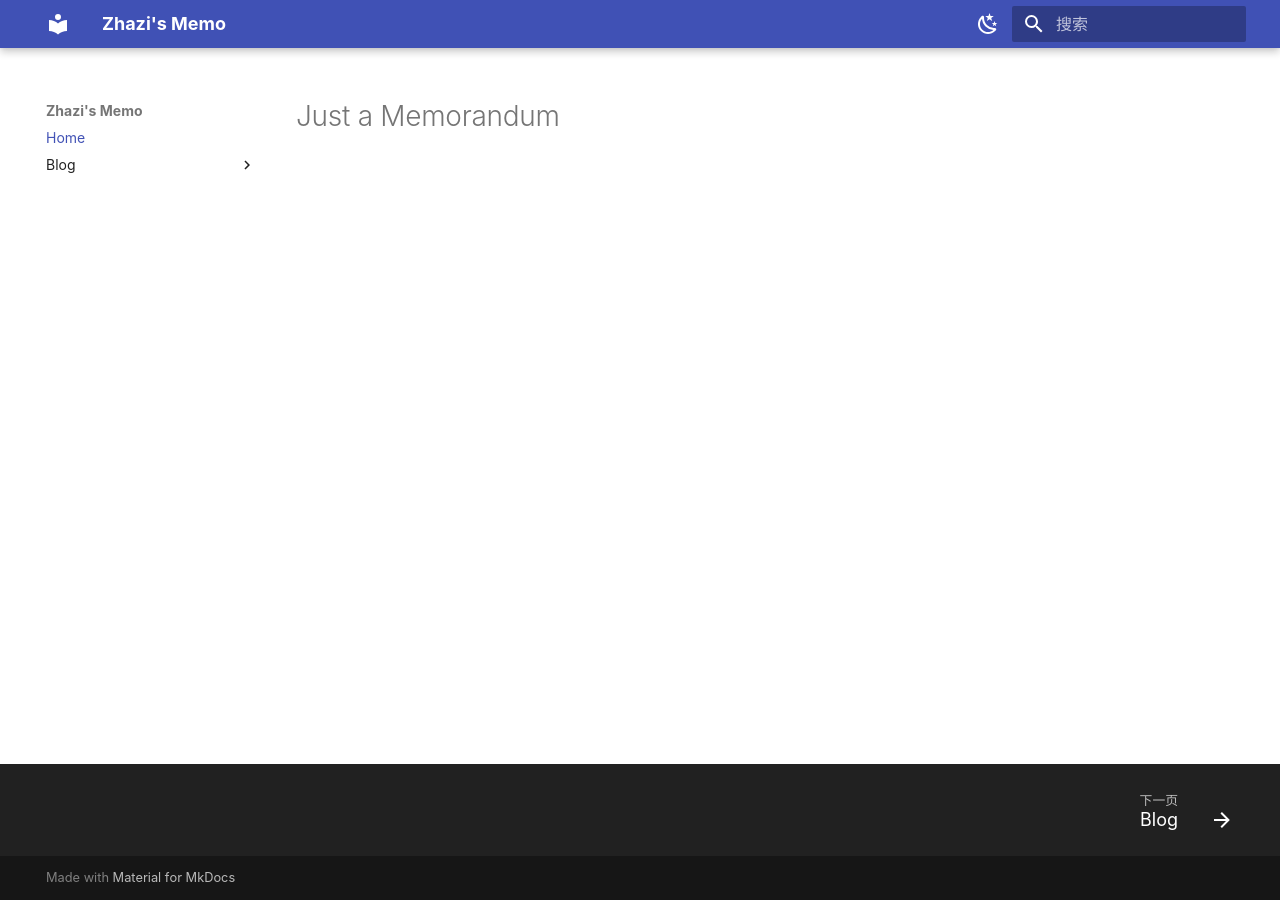
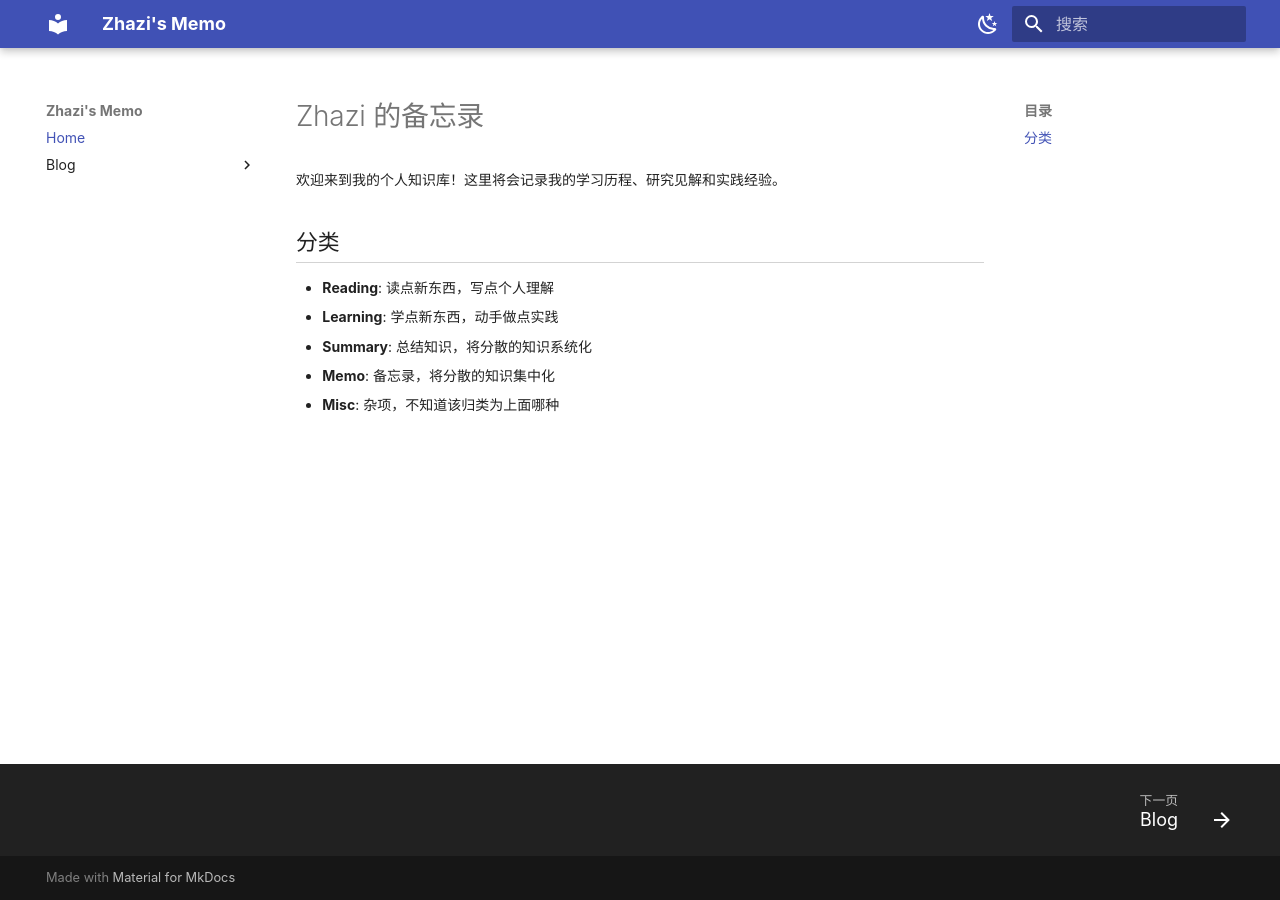
Before and after one commit to the-full/the-full.github.io, an MkDocs documentation site: the page built from docs/index.md, in a window 1280 px wide. Built offline with MkDocs 1.6.1 and Material for MkDocs 9.7.7, drawn with Linux system fonts in a browser that asks for light colours.

Commit message:
update: 更新了博客的首页

```diff
--- a/docs/index.md
+++ b/docs/index.md
@@ -1 +1,10 @@
-# Just a Memorandum
+# Zhazi 的备忘录
+
+欢迎来到我的个人知识库！这里将会记录我的学习历程、研究见解和实践经验。
+
+## 分类
+- **Reading**:  读点新东西，写点个人理解
+- **Learning**: 学点新东西，动手做点实践
+- **Summary**:  总结知识，将分散的知识系统化
+- **Memo**:     备忘录，将分散的知识集中化
+- **Misc**:     杂项，不知道该归类为上面哪种
```
